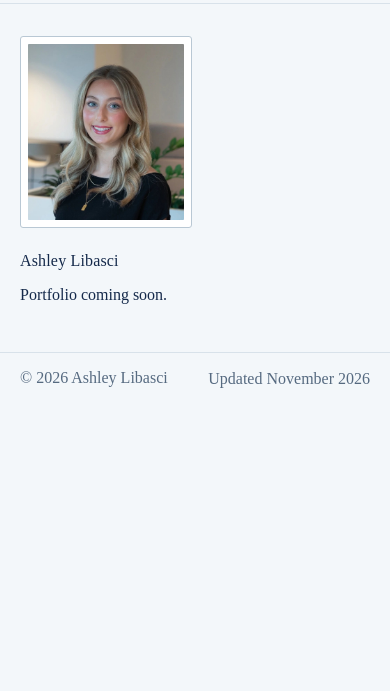
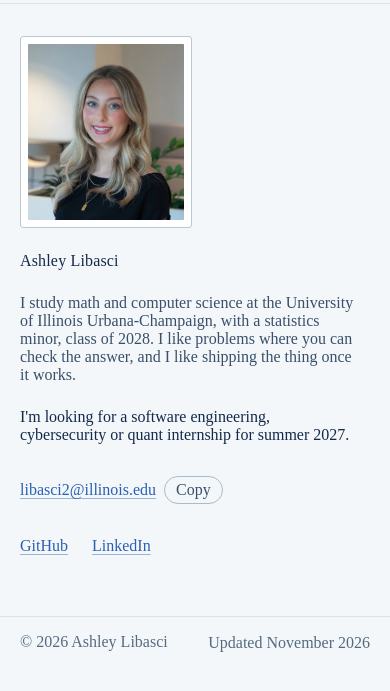
Before and after one commit to ashleylibasci/ashleylibasci.com, an Astro site: page / in a window 390 px wide. Shown: the part 53-744 px from the top of the page. Built offline with nearby package versions, Linux system fonts and the light colour scheme; Astro itself is replaced by a stand-in of ours.

Commit message:
feat: lay out the home first screen with intro and contacts
Name on one line, intro, looking-for line, email with a Copy button,
GitHub and LinkedIn from one contacts constant, the email at the foot
of the Menu sheet, and the short-screen rule. The Resume button waits
for its page.

Co-Authored-By: Claude Fable 5.2 <noreply@anthropic.com>

```diff
--- /dev/null
+++ b/src/islands/copy-email/CopyEmail.astro
@@ -0,0 +1,89 @@
+---
+// Email address with a Copy button (AD-5 island). The address comes in as a prop,
+// so this island imports nothing from src/lib. Without the script the address is
+// still a working mail link.
+interface Props {
+  email: string;
+}
+
+const { email } = Astro.props;
+---
+<span class="grp" data-copy-email>
+  <a href={`mailto:${email}`}>{email}</a>
+  <button class="copy" type="button" aria-label="Copy email address">Copy</button>
+  <span class="sr" role="status"></span>
+</span>
+
+<script>
+  import './copy-email.ts';
+</script>
+
+<style>
+  .grp {
+    display: flex;
+    align-items: center;
+    gap: var(--space-2);
+    white-space: nowrap;
+  }
+
+  a {
+    font: var(--type-ui);
+  }
+
+  .copy {
+    position: relative;
+    font: var(--type-small);
+    line-height: 1;
+    color: var(--color-ink-2);
+    background: transparent;
+    border: 1px solid var(--color-line-2);
+    border-radius: var(--radius-full);
+    padding: 5px 11px;
+    min-width: 56px;
+    cursor: pointer;
+    transition:
+      color var(--t) ease-out,
+      border-color var(--t) ease-out;
+  }
+
+  .copy:hover {
+    color: var(--color-ink);
+    border-color: var(--color-ink-3);
+  }
+
+  .copy.ok {
+    color: var(--color-teal-text);
+    border-color: var(--color-teal-text);
+  }
+
+  .sr {
+    position: absolute;
+    width: 1px;
+    height: 1px;
+    padding: 0;
+    margin: -1px;
+    overflow: hidden;
+    clip: rect(0 0 0 0);
+    white-space: nowrap;
+    border: 0;
+  }
+
+  @media (max-width: 760px) {
+    a {
+      display: inline-flex;
+      align-items: center;
+      min-height: 44px;
+    }
+
+    /* The pill stays small; its touch area is 44px tall. */
+    .copy::after {
+      content: '';
+      position: absolute;
+      left: 0;
+      right: 0;
+      top: 50%;
+      height: 44px;
+      transform: translateY(-50%);
+    }
+  }
+</style>
--- /dev/null
+++ b/src/islands/copy-email/copy-core.ts
@@ -0,0 +1,57 @@
+// Copy logic with no DOM in it, so Node can test every way the clipboard fails.
+
+export type CopyState = 'idle' | 'copied' | 'selected';
+
+/** What the button reads and what the status region announces in each state. */
+export const COPY_STATES: Readonly<Record<CopyState, { label: string; announcement: string }>> = {
+  idle: { label: 'Copy', announcement: '' },
+  copied: { label: 'Copied', announcement: 'Email address copied.' },
+  selected: {
+    label: 'Selected',
+    announcement: 'Copying is blocked here, so the address is selected for you to copy.',
+  },
+};
+
+/** How long a result stays on the button before it resets. */
+export const COPY_RESET_MS = 2200;
+
+export interface ClipboardLike {
+  writeText(text: string): Promise<void>;
+}
+
+/**
+ * Puts `address` on the clipboard. When the clipboard is missing, rejects or
+ * throws, calls `selectFallback` instead. Never throws or rejects.
+ */
+export async function copyAddress(
+  address: string,
+  clipboard: ClipboardLike | null | undefined,
+  selectFallback: () => void,
+): Promise<'copied' | 'selected'> {
+  try {
+    if (clipboard && typeof clipboard.writeText === 'function') {
+      await clipboard.writeText(address);
+      return 'copied';
+    }
+  } catch {
+    // Blocked: fall through to selecting the address.
+  }
+  try {
+    selectFallback();
+  } catch {
+    // Nothing more to try; the mail link still works.
+  }
+  return 'selected';
+}
+
+/**
+ * Returns a function that schedules `reset` to run `ms` after its latest call.
+ * Calling it again first replaces the pending run, so there is only ever one timer.
+ */
+export function resetScheduler(reset: () => void, ms: number = COPY_RESET_MS): () => void {
+  let timer: ReturnType<typeof setTimeout> | undefined;
+  return () => {
+    clearTimeout(timer);
+    timer = setTimeout(reset, ms);
+  };
+}
--- /dev/null
+++ b/src/islands/copy-email/copy-email.ts
@@ -0,0 +1,39 @@
+// Copy email behaviour. Leaf module (AD-5): imports only from its own folder,
+// touches only its own DOM. The address copied is the link's own text.
+import { COPY_STATES, copyAddress, resetScheduler, type ClipboardLike, type CopyState } from './copy-core.ts';
+
+for (const group of document.querySelectorAll<HTMLElement>('[data-copy-email]')) {
+  const link = group.querySelector<HTMLAnchorElement>('a');
+  const button = group.querySelector<HTMLButtonElement>('button');
+  const status = group.querySelector<HTMLElement>('[role="status"]');
+  if (!link || !button || !status) continue;
+
+  const show = (state: CopyState): void => {
+    button.textContent = COPY_STATES[state].label;
+    button.classList.toggle('ok', state === 'copied');
+    status.textContent = COPY_STATES[state].announcement;
+  };
+
+  const scheduleReset = resetScheduler(() => show('idle'));
+
+  const selectAddress = (): void => {
+    const range = document.createRange();
+    range.selectNodeContents(link);
+    const selection = window.getSelection();
+    selection?.removeAllRanges();
+    selection?.addRange(range);
+  };
+
+  button.addEventListener('click', () => {
+    let clipboard: ClipboardLike | undefined;
+    try {
+      clipboard = navigator.clipboard;
+    } catch {
+      clipboard = undefined;
+    }
+    void copyAddress((link.textContent ?? '').trim(), clipboard, selectAddress).then((state) => {
+      show(state);
+      scheduleReset();
+    });
+  });
+}
--- a/src/islands/menu-sheet/MenuSheet.astro
+++ b/src/islands/menu-sheet/MenuSheet.astro
@@ -5,9 +5,10 @@ interface Props {
   items: readonly { key: string; label: string; href: string }[];
   section?: string;
   siteName: string;
+  email: string;
 }
 
-const { items, section, siteName } = Astro.props;
+const { items, section, siteName, email } = Astro.props;
 ---
 <button
   class="menu-btn menu-open"
@@ -32,6 +33,7 @@ const { items, section, siteName } = Astro.props;
     }
   </nav>
   <div class="sheet-foot">
+    <a class="mail" href={`mailto:${email}`}>{email}</a>
     <div data-slot="theme-toggle"><slot name="theme" /></div>
   </div>
 </dialog>
@@ -142,4 +144,10 @@ const { items, section, siteName } = Astro.props;
     gap: var(--space-3) var(--space-5);
     font: var(--type-ui);
   }
+
+  .mail {
+    display: inline-flex;
+    align-items: center;
+    min-height: 44px;
+  }
 </style>
--- a/src/layouts/Base.astro
+++ b/src/layouts/Base.astro
@@ -37,7 +37,7 @@ const fullTitle = title ? `${title} · ${SITE_NAME}` : SITE_NAME;
     <Font cssVariable="--font-marcellus" preload={[{ weight: 400, style: 'normal' }]} />
     <Font cssVariable="--font-albert-sans" preload={[{ weight: 400, style: 'normal' }]} />
   </head>
-  <body>
+  <body class:list={[{ 'on-home': section === 'home' }]}>
     <a class="skip" href="#page-heading">Skip to content</a>
     <Header section={section} />
     <main id="main">
--- a/src/layouts/Header.astro
+++ b/src/layouts/Header.astro
@@ -1,4 +1,5 @@
 ---
+import { CONTACTS } from '../lib/contacts';
 import { NAV, SITE_NAME } from '../lib/nav';
 import MenuSheet from '../islands/menu-sheet/MenuSheet.astro';
 import ThemeToggle from '../islands/theme-toggle/ThemeToggle.astro';
@@ -26,7 +27,7 @@ const tabs = NAV.filter((item) => item.tab);
         )
       }
       <div class="theme-slot" data-slot="theme-toggle"><ThemeToggle /></div>
-      <MenuSheet items={NAV} section={section} siteName={SITE_NAME}>
+      <MenuSheet items={NAV} section={section} siteName={SITE_NAME} email={CONTACTS.email}>
         <ThemeToggle slot="theme" />
       </MenuSheet>
     </div>
--- /dev/null
+++ b/src/lib/contacts.ts
@@ -0,0 +1,7 @@
+// The one place the contact addresses are written. Pages and the header read
+// them from here and hand them to islands as props.
+export const CONTACTS = {
+  email: 'libasci2@illinois.edu',
+  github: 'https://github.com/ashleylibasci',
+  linkedin: 'https://www.linkedin.com/in/ashleylibasci',
+} as const;
--- a/src/pages/index.astro
+++ b/src/pages/index.astro
@@ -2,11 +2,20 @@
 import Base from '../layouts/Base.astro';
 import PrintFrame from '../components/PrintFrame.astro';
 import FramedImage from '../components/FramedImage.astro';
+import CopyEmail from '../islands/copy-email/CopyEmail.astro';
+import { CONTACTS } from '../lib/contacts';
+import { routeExists } from '../lib/routes';
 import headshot from '../assets/headshot-full.jpg';
+
+const RESUME_HREF = '/about#resume';
+const showResume = routeExists(RESUME_HREF);
 ---
 <Base section="home">
-  <div class="wrap intro">
+  <div class="first wrap">
+    <section class="hero g12" aria-labelledby="page-heading">
+      <div class="me">
         <div class="id">
+          <h1 id="page-heading" tabindex="-1">Ashley Libasci</h1>
           <PrintFrame class="pic">
             <FramedImage
               src={headshot}
@@ -17,19 +26,45 @@ import headshot from '../assets/headshot-full.jpg';
               eager
             />
           </PrintFrame>
-      <h1 id="page-heading" tabindex="-1">Ashley Libasci</h1>
-      <p class="line">Portfolio coming soon.</p>
+          <p class="intro">I study math and computer science at the University of Illinois Urbana-Champaign, with a statistics minor, class of 2028. I like problems where you can check the answer, and I like shipping the thing once it works.</p>
         </div>
+        <p class="seek">I'm looking for a software engineering, cybersecurity or quant internship for summer&nbsp;2027.</p>
+        <div class="acts">
+          {showResume && <a class="btn" href={RESUME_HREF}>Resume</a>}
+          <CopyEmail email={CONTACTS.email} />
+          <span class="soc"><a href={CONTACTS.github}>GitHub</a><a href={CONTACTS.linkedin}>LinkedIn</a></span>
+        </div>
+      </div>
+    </section>
   </div>
 </Base>
 
 <style>
-  .intro {
-    padding-top: var(--space-8);
-    padding-bottom: var(--space-8);
+  /* The first screen is one page: header plus hero fill the viewport, the content centered inside it. */
+  .first {
+    display: flex;
+    flex-direction: column;
+    justify-content: center;
+    min-height: calc(100vh - var(--nav) - 1px);
+    min-height: calc(100svh - var(--nav) - 1px);
+    padding-top: var(--space-6);
+    padding-bottom: var(--space-6);
   }
 
-  /* The photo on the left, the name centered on the photo's middle with the line under it. */
+  .hero {
+    align-items: center;
+  }
+
+  /* Columns 8 to 12 stay empty until the Health Dashboard print hangs there. */
+  .me {
+    grid-column: 1 / 8;
+    padding-right: var(--space-7);
+    display: flex;
+    flex-direction: column;
+    justify-content: center;
+  }
+
+  /* The photo on the left, the name centered on the photo's middle with the intro under it. */
   .id {
     --pw: clamp(190px, 15vw, 216px);
     display: grid;
@@ -37,7 +72,7 @@ import headshot from '../assets/headshot-full.jpg';
     grid-template-areas:
       'pic .'
       'pic name'
-      'pic line'
+      'pic intro'
       'pic .';
     grid-template-rows: 1fr auto auto 1fr;
     column-gap: calc(var(--space-5) + var(--space-3));
@@ -48,19 +83,92 @@ import headshot from '../assets/headshot-full.jpg';
     grid-area: pic;
   }
 
+  /* The name always stays on one line. */
   h1 {
     grid-area: name;
     color: var(--color-ink);
     font: var(--type-name);
     letter-spacing: var(--type-name-tracking);
-    margin-bottom: var(--space-4);
+    white-space: nowrap;
+    margin: -5px 0 var(--space-4);
   }
 
-  .line {
-    grid-area: line;
+  .intro {
+    grid-area: intro;
+    font: var(--type-intro);
+    color: var(--color-ink-2);
+    max-width: 31em;
+    text-wrap: pretty;
+  }
+
+  .seek {
+    font: var(--type-seek);
+    font-variant-numeric: lining-nums;
+    color: var(--color-ink);
+    margin-top: var(--space-6);
+    max-width: 26em;
+    text-wrap: balance;
+  }
+
+  .acts {
+    margin-top: var(--space-5);
+    display: flex;
+    flex-wrap: wrap;
+    align-items: center;
+    gap: var(--space-3) 28px;
+  }
+
+  .soc {
+    display: flex;
+    gap: var(--space-5);
+    white-space: nowrap;
+  }
+
+  .soc a {
+    font: var(--type-ui);
+  }
+
+  .btn {
+    display: inline-block;
+    background: var(--color-cta);
+    color: var(--color-cta-ink);
+    font: var(--type-button);
+    letter-spacing: var(--type-button-tracking);
+    text-decoration: none;
+    padding: 13px 26px;
+    border-radius: var(--radius-full);
+    transition: background-color var(--t) ease-out;
+  }
+
+  .btn:hover {
+    background: var(--color-cta-hover);
+    color: var(--color-cta-ink);
+  }
+
+  /* Short laptop screens: keep the whole first screen above the fold. */
+  @media (min-width: 1061px) and (max-height: 860px) {
+    .first {
+      padding-top: var(--space-5);
+      padding-bottom: var(--space-5);
+    }
+
+    .seek {
+      margin-top: var(--space-5);
+    }
   }
 
   @media (max-width: 1060px) {
+    .first {
+      min-height: 0;
+      padding-top: var(--space-7);
+      padding-bottom: var(--space-8);
+    }
+
+    .me {
+      grid-column: 1 / -1;
+      padding-right: 0;
+    }
+
     h1 {
       font: var(--type-name-tablet);
       letter-spacing: var(--type-name-tablet-tracking);
@@ -68,19 +176,19 @@ import headshot from '../assets/headshot-full.jpg';
   }
 
   @media (max-width: 760px) {
-    .intro {
+    .first {
       padding-top: var(--space-6);
       padding-bottom: var(--space-7);
     }
 
-    /* Phones: one column, the photo above the name, still on the left. */
+    /* Phones: one column, the photo above the name, still on the left; the intro runs full width. */
     .id {
       --pw: clamp(130px, 40vw, 160px);
       grid-template-columns: minmax(0, 1fr);
       grid-template-areas:
         'pic'
         'name'
-        'line';
+        'intro';
       grid-template-rows: auto auto auto;
     }
 
@@ -92,6 +200,27 @@ import headshot from '../assets/headshot-full.jpg';
     h1 {
       font: var(--type-name-mobile);
       letter-spacing: var(--type-name-mobile-tracking);
+      margin: 0;
+    }
+
+    .intro {
+      margin-top: var(--space-5);
+    }
+
+    .seek {
+      font: var(--type-seek-mobile);
+      font-variant-numeric: lining-nums;
+      margin-top: var(--space-5);
+    }
+
+    .acts {
+      gap: var(--space-3) var(--space-5);
+    }
+
+    .soc a {
+      display: inline-flex;
+      align-items: center;
+      min-height: 44px;
     }
   }
 </style>
```
Also changed, not shown: src/styles/base.css (+7 -0 lines), test/contacts.test.mjs (added, +26 -0 lines), test/copy-email.test.mjs (added, +115 -0 lines). Lines whose indentation alone changed are shown as unchanged.
